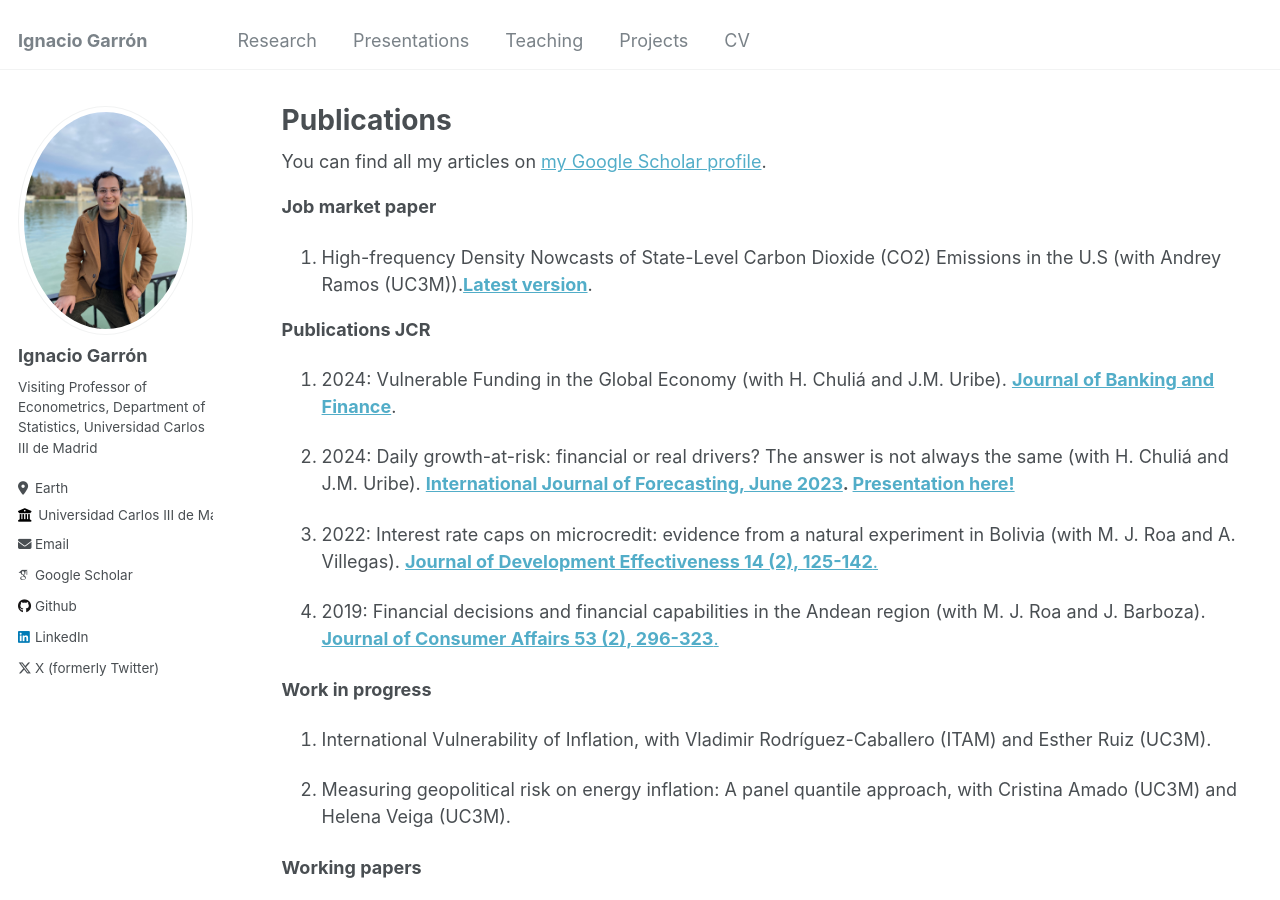
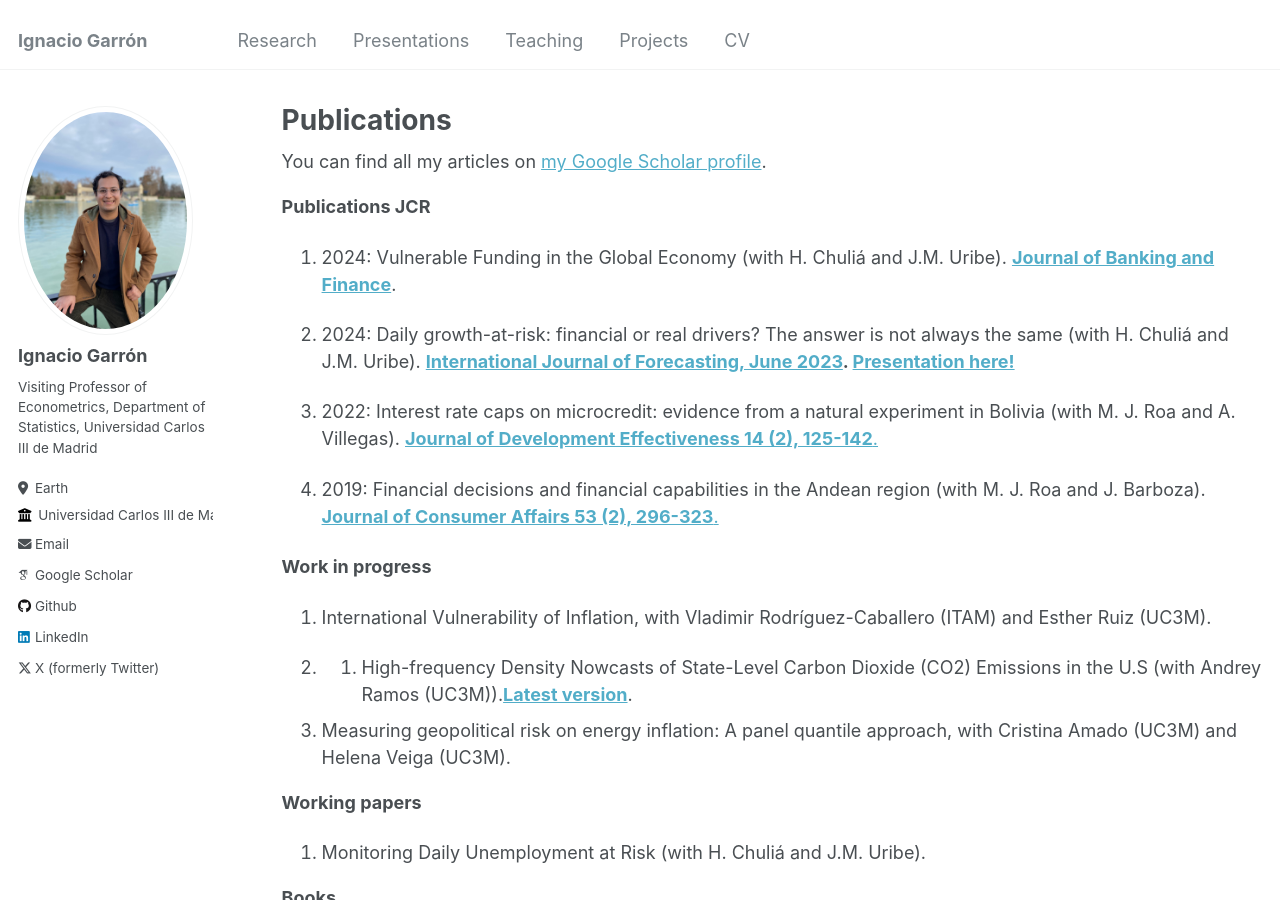
Before and after one commit to IgnacioGarron/IgnacioGarron.github.io, a Jekyll site: the page built from _pages/publications.md, in a window 1280 px wide and 900 px high. Built offline with Jekyll 4.4.1, drawn with Linux system fonts in a browser that asks for light colours; some web fonts are replaced; some of the changed lines change nothing that is shown.

Commit message:
Update publications.md

```diff
--- a/_pages/publications.md
+++ b/_pages/publications.md
@@ -9,10 +9,6 @@
   <div class="wordwrap">You can find all my articles on <a href="{{site.author.googlescholar}}">my Google Scholar profile</a>.</div>
 {% endif %}
 
-
-**Job market paper**
-
-1. High-frequency Density Nowcasts of State-Level Carbon Dioxide (CO2) Emissions in the U.S (with Andrey Ramos (UC3M)).**[Latest version](/files/Quantile_Density_Nowcast_CO2.pdf)**.
 
 **Publications JCR**
 
@@ -27,6 +23,8 @@
 **Work in progress**
 
 1. International Vulnerability of Inflation, with Vladimir Rodríguez-Caballero (ITAM) and Esther Ruiz (UC3M).
+
+2. 1. High-frequency Density Nowcasts of State-Level Carbon Dioxide (CO2) Emissions in the U.S (with Andrey Ramos (UC3M)).**[Latest version](/files/Quantile_Density_Nowcast_CO2.pdf)**.
 
 2. Measuring geopolitical risk on energy inflation: A panel quantile approach, with Cristina Amado (UC3M) and Helena Veiga (UC3M).
 
```
